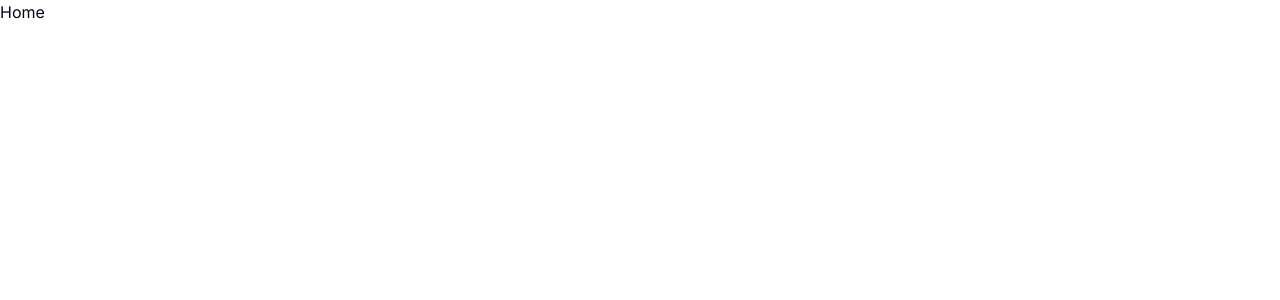
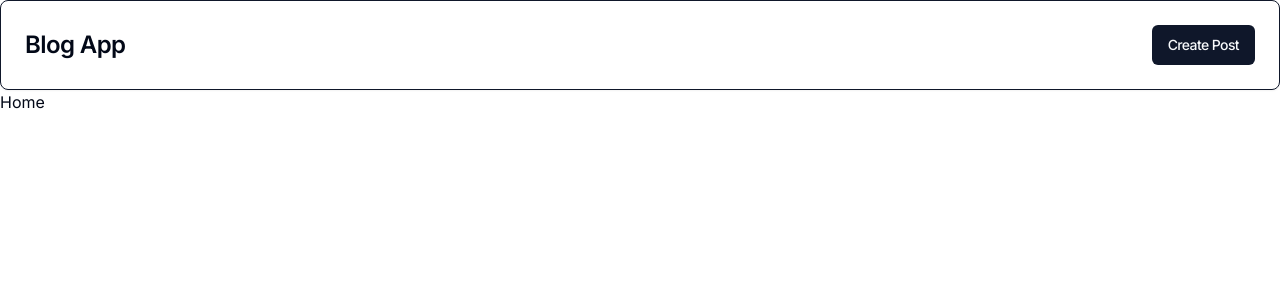
Before and after one commit to angvzrz/blog-app, a Next.js app: page / in a window 1280 px wide. Shown: the top 300 px of the page. Built offline with nearby package versions, Linux system fonts and the light colour scheme.

Commit message:
Added Navbar to layout

```diff
--- a/src/app/layout.tsx
+++ b/src/app/layout.tsx
@@ -1,6 +1,7 @@
 import type { Metadata } from "next";
 import { Inter } from "next/font/google";
 import "./globals.css";
+import { Navbar } from "./components/Navbar";
 
 const inter = Inter({ subsets: ["latin"] });
 
@@ -16,7 +17,10 @@
 }>) {
   return (
     <html lang="en">
-      <body className={inter.className}>{children}</body>
+      <body className={inter.className}>
+        <Navbar />
+        {children}
+      </body>
     </html>
   );
 }
```
